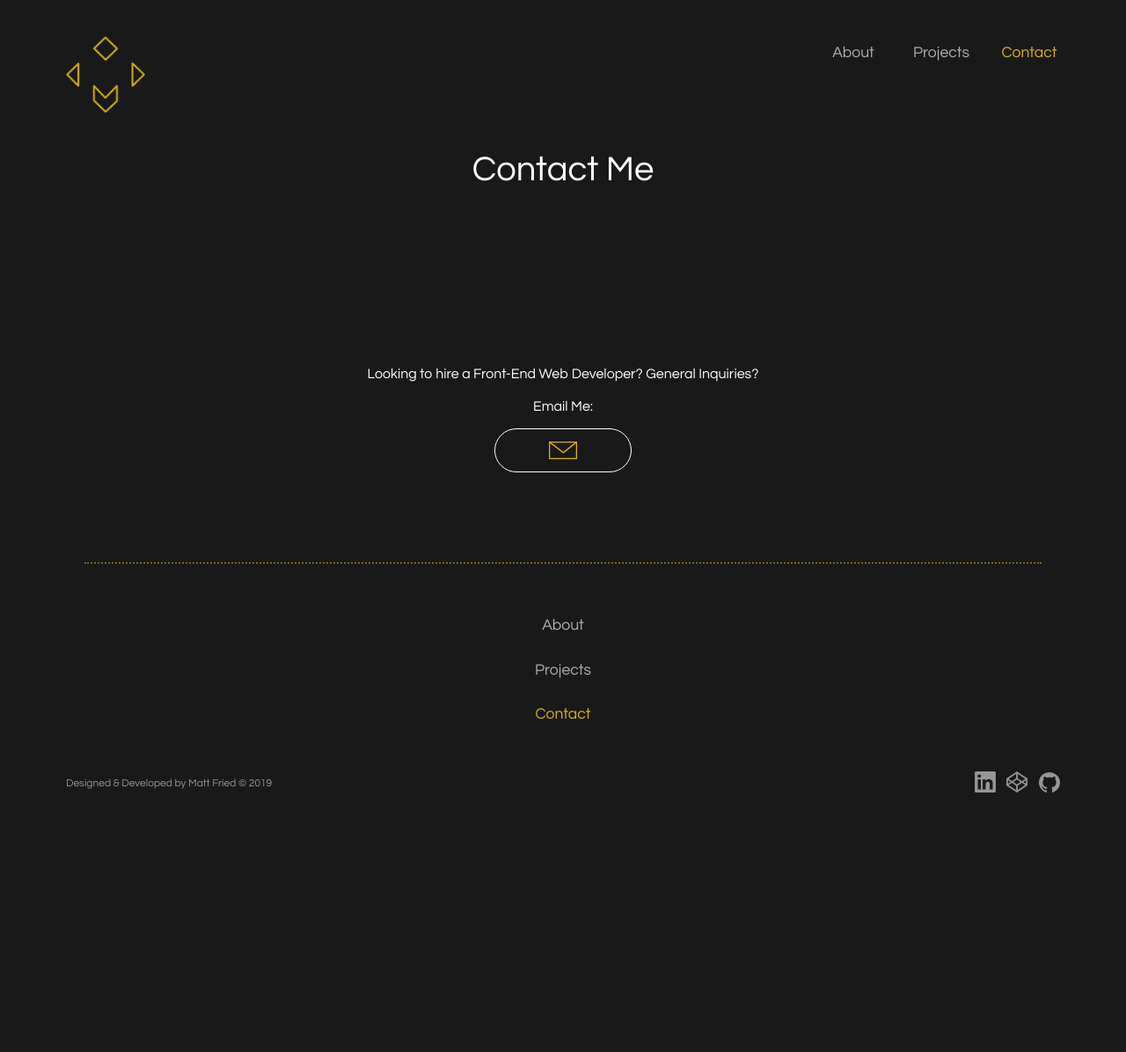
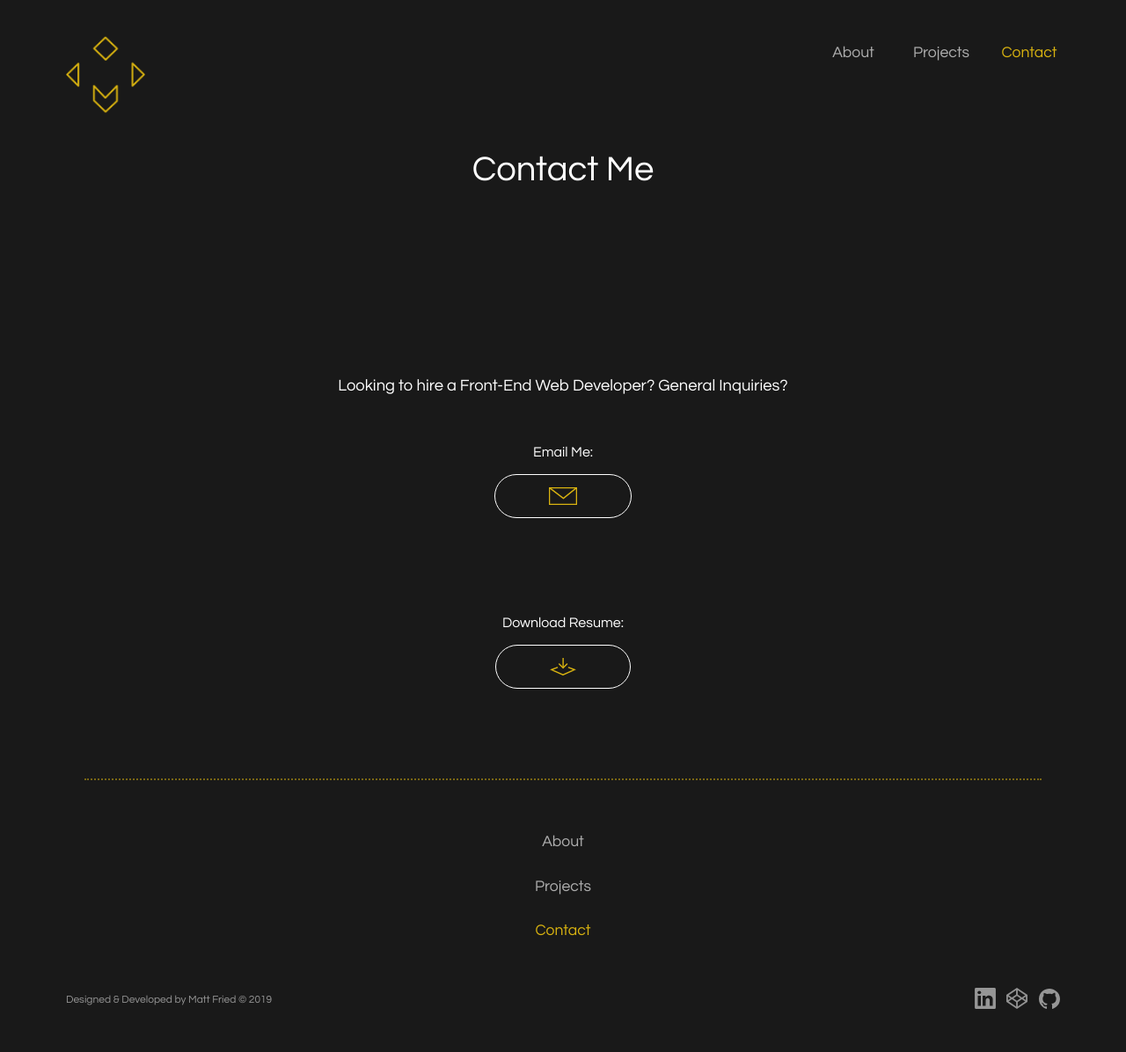
Before and after one commit to mattfried/portfolio, a PHP site: page /contact.php in a window 1280 px wide. Shown: the whole page at 88% size. Before the commit the page ends 901 px from the top, so only its background shows below. Run offline with PHP 8.4, Linux system fonts and the light colour scheme; some web fonts are replaced.

Commit message:
added resume pdf, updated contact.php & css

```diff
--- a/contact.php
+++ b/contact.php
@@ -21,17 +21,15 @@ include('includes/header.php');
       CONTACT SECTION
 ======================================-->
 <div class="contactSection">
-  <p>Looking to hire a Front-End Web Developer? General Inquiries?
-    <br />
-    <br />
-    Email Me:</p>
+  <p class="contactP">Looking to hire a Front-End Web Developer? General Inquiries?</p>
+  <p class="emailmeP">Email Me:</p>
   <div class="contactButtonContainer">
     <a href="mailto:matt_fried@outlook.com"><button class="contactButton"><img src="img/email.svg" id="emailIcon" alt="email icon" /></button></a>
   </div>
-  <!-- <p>Download Resume:</p>
+  <p class="downloadP">Download Resume:</p>
   <div class="contactButtonContainer">
-    <a href="../img/coding.jpeg" download><button class="contactButton"><img src="img/download.svg" id="downloadIcon" alt="download icon" /></button></a>
-  </div> -->
+    <a href="docs/mattfried_resume.pdf" download><button class="contactButton"><img src="img/download.svg" id="downloadIcon" alt="download icon" /></button></a>
+  </div>
 
 </div>
 
--- a/css/style.css
+++ b/css/style.css
@@ -516,9 +516,20 @@ i {
   /* height: calc(100vh - 155px); */
 }
 
-.contactSection p {
+.contactP,
+.emailmeP,
+.downloadP {
   color: white;
   text-align: center;
+}
+
+.contactP {
+  font-size: 1.15em;
+  margin-bottom: 3em;
+}
+
+.contactP,
+.downloadP {
   margin-top: 5em;
 }
 
```
Also changed, not shown: 2 other files.
